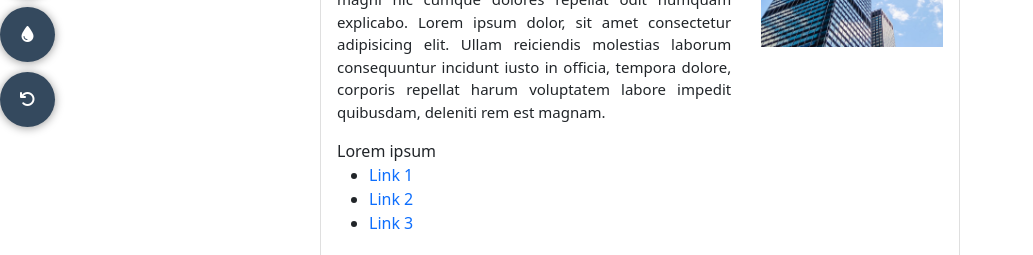
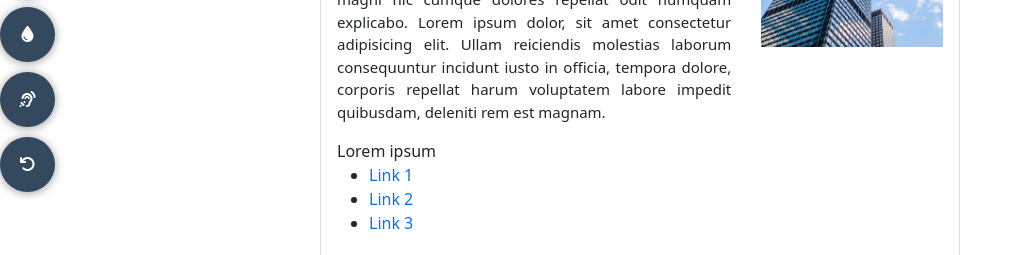
Before and after one commit to josejudev/Accesibilidad, a plain HTML site: page index.html in a window 1280 px wide. Shown: the part 483-738 px from the top of the page, 0-1033 px from the left. Drawn offline with nearby package versions, Linux system fonts and the light colour scheme.

Commit message:
talkback botón

```diff
--- a/Static/chat-bot.js
+++ b/Static/chat-bot.js
@@ -83,7 +83,7 @@ function getHardResponse(userText) {
   document.getElementById("chat-bar-bottom").scrollIntoView(true);
 }
 
-//Obtener el texto del recuadro para ingresar datoa y procesarlo
+//Obtener el texto del recuadro para ingresar datos y procesarlo
 function getResponse() {
   let userText = $("#textInput").val();
 
--- a/index.html
+++ b/index.html
@@ -36,6 +36,7 @@
             <input  id="btn-legible" type="checkbox" onclick="changeStatus_4()"><label id="letraN" for="btn-legible" class="fa fa-bol">N</label></input>
             <input  id="btn-contra" type= "checkbox" onclick="changeStatus_3()"><label for="btn-contra" class="fa fa-adjust"></label></input>
             <input  id="btn-byno" type="checkbox" onclick="changeStatus()"><label for="btn-byno" class="fa fa-tint"></label></input>
+            <input  id="btn-tb" type="checkbox" onclick="changeStatus5()"><label for="btn-tb" class="fa fa-assistive-listening-systems" ></label></input>
             <i class="fa fa-undo" id="btn-reload"></i>
         </div>
     </div>
```
